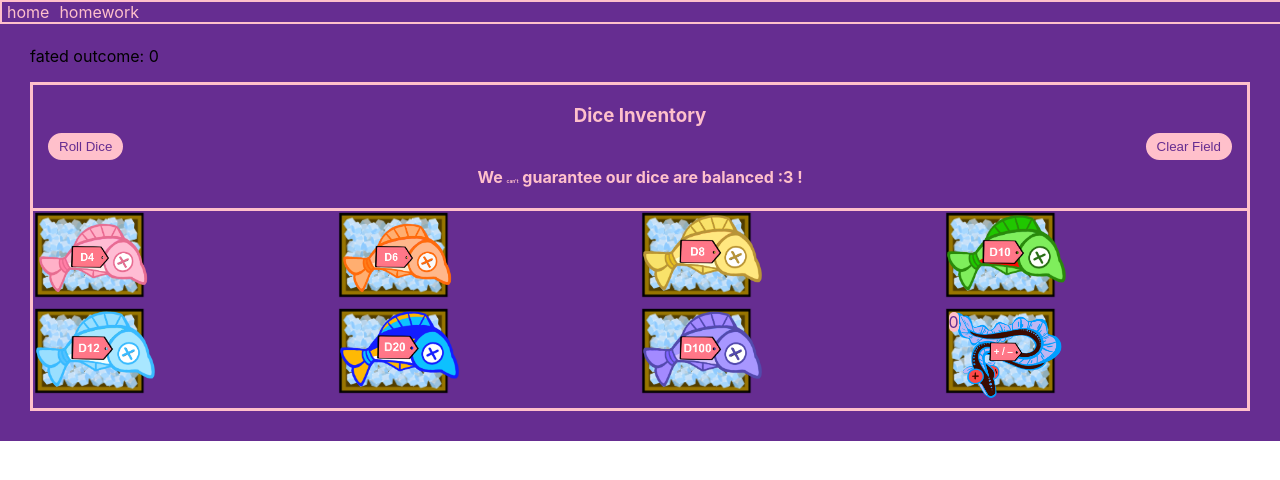
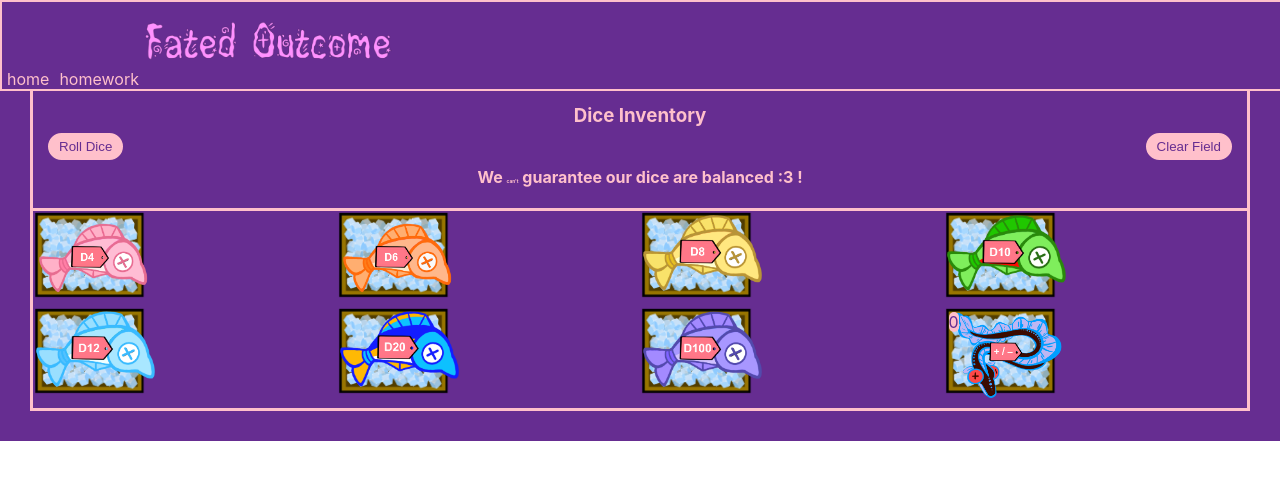
Before and after one commit to MoMaPro/fated_outcome, a React (Create React App) app: page / in a window 1280 px wide. Shown: the top 480 px of the page. Built offline with nearby package versions, Linux system fonts and the light colour scheme; the HTML template or start-up script is replaced by a standard one.

Commit message:
adds fatedLogo to public & header

```diff
--- a/src/components/Header/index.js
+++ b/src/components/Header/index.js
@@ -24,6 +24,12 @@ const Header = () => {
       <Link style={linkStyle} to="/homework">
         homework
       </Link>
+      <img
+        src="fatedLogo.png"
+        alt="Logo"
+        width="250"
+        tintColor={theme.secondary}
+      ></img>
     </header>
   );
 };
```
Also changed, not shown: public/fatedLogo.png (added).
